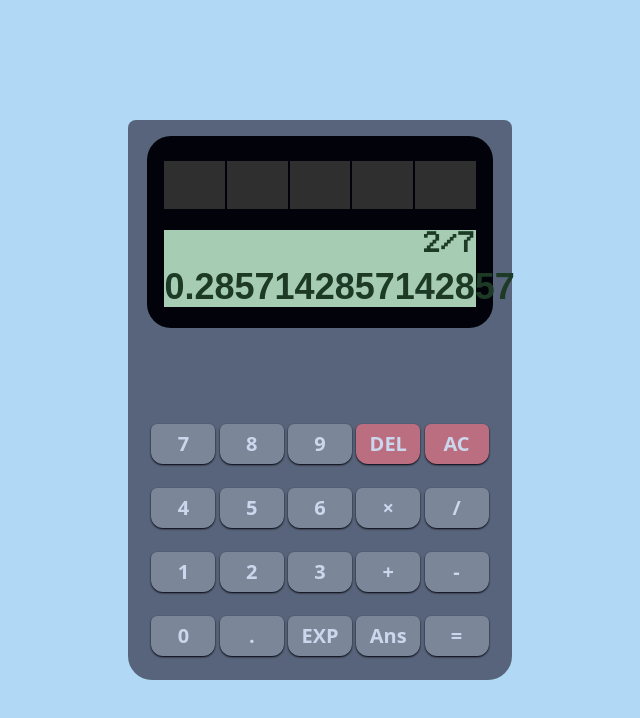
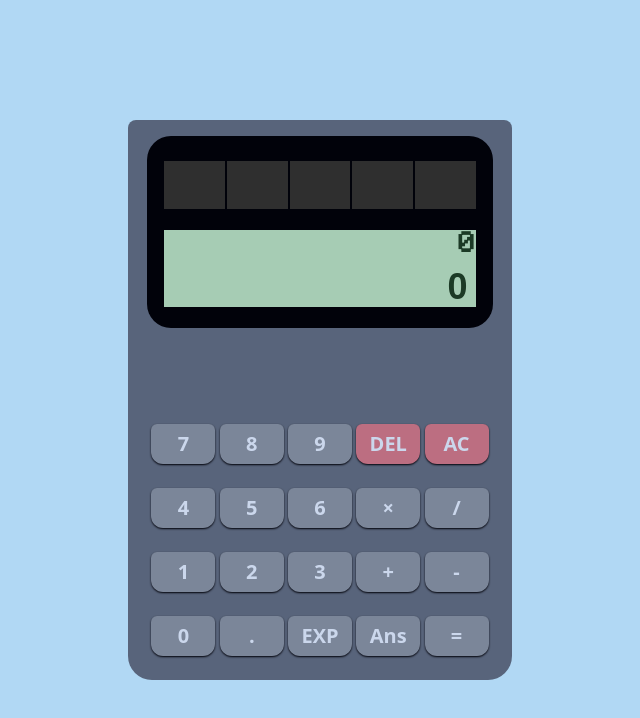
Before and after one commit to kimjisena/js-calculator, a React (Create React App) app: page / in a window 1280 px wide. Shown: the top 718 px of the page, without its empty margins (320-960 px from the left). Built offline with nearby package versions, Linux system fonts and the light colour scheme; a web font is replaced by a local one.

Commit message:
implement EXP and Ans functionality

```diff
--- a/src/App.jsx
+++ b/src/App.jsx
@@ -4,20 +4,21 @@ import Input from "./components/Input";
 
 function App () {
 
-    const [input, setInput] = useState([2, '/', 7]);
-    const [output, setOutput] = useState(2/7);
+    const [input, setInput] = useState([]);
+    const [output, setOutput] = useState(0);
     const [decimal, setDecimal] = useState(false);
     const [ans, setAns] = useState(0);
     const [calculated, setCalculated] = useState(false);
 
     const prepareInput = () => {
+        let unprepped = input.join('');
         if (input.length === 0) {
             return 0;
-        } else if (input.length <= 17) {
-            return input.join('')
+        } else if (unprepped.length <= 17) {
+            return unprepped
                     .replace(/^0{2,}/, '0') // remove leading zeroes
         } else {
-            return input.slice(input.length - 17).join('');
+            return unprepped.slice(unprepped.length - 17);
         }
     }
 
@@ -31,20 +32,25 @@ function App () {
             cleaned = cleaned.replace(/^([-*+/])/, ans.toString() + '$1'); // the weird syntax
         }
 
-        let cal = '() => ' + cleaned + ';';
+        let expression = '() => ' + cleaned + ';';
         let answer;
 
         try {
-            answer = eval(cal);
-            setOutput(answer);
-            setAns(answer);
+            if (/^E/.test(cleaned)) {
+                throw new Error('E is undefined');
+            }
+
+            answer = eval(expression);
+
+            setOutput(answer); // show result
+            setAns(answer); // remember previous result
             setCalculated(true);
 
             // get ready to accept new expressions
             setInput([]);
             setDecimal(false);
         } catch(e) {
-            setOutput('ERROR');
+            setOutput('SYNTAX ERROR');
         }
     }
 
@@ -61,7 +67,8 @@ function App () {
             case 'delete':
                 setInput(input.slice(0, input.length - 1));
                 break;
-            case 'exponent': //case 'answer':
+            case 'exponent':
+                setInput([...input, 'E']);
                 break;
             case 'answer':
                 setInput([...input, ans]);
--- a/src/components/InputButton.jsx
+++ b/src/components/InputButton.jsx
@@ -14,7 +14,7 @@ function InputButton ({name, value, clickHandler}) {
 
     return (
         <>
-            <div onClick={(ev) => clickHandler(ev)} id={name} className={`flex justify-center items-center ${name === 'exponent' || name === 'answer' ? 'hover:cursor-not-allowed': 'hover:cursor-pointer' } w-16 h-10 ${name === 'delete' || name === 'clear' ? 'bg-red' : 'bg-gray-two'} rounded-t-md rounded-b-xl shadow-sm shadow-black ${name !== 'exponent' && name !== 'answer' ? 'active:shadow-inner' : ''} text-xl text-white font-bold`}>
+            <div onClick={(ev) => clickHandler(ev)} id={name} className={`flex justify-center items-center hover:cursor-pointer w-16 h-10 ${name === 'delete' || name === 'clear' ? 'bg-red' : 'bg-gray-two'} rounded-t-md rounded-b-xl shadow-sm shadow-black active:shadow-inner text-xl text-white font-bold`}>
                 {value}
             </div>
         </>
```
